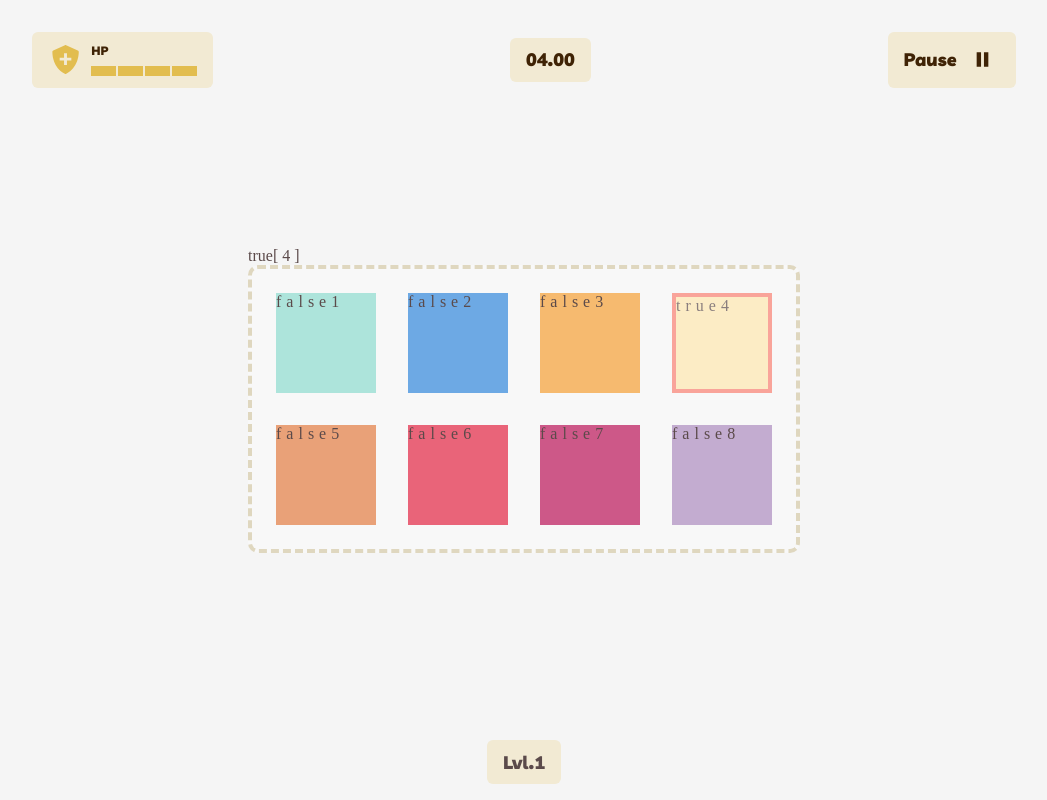
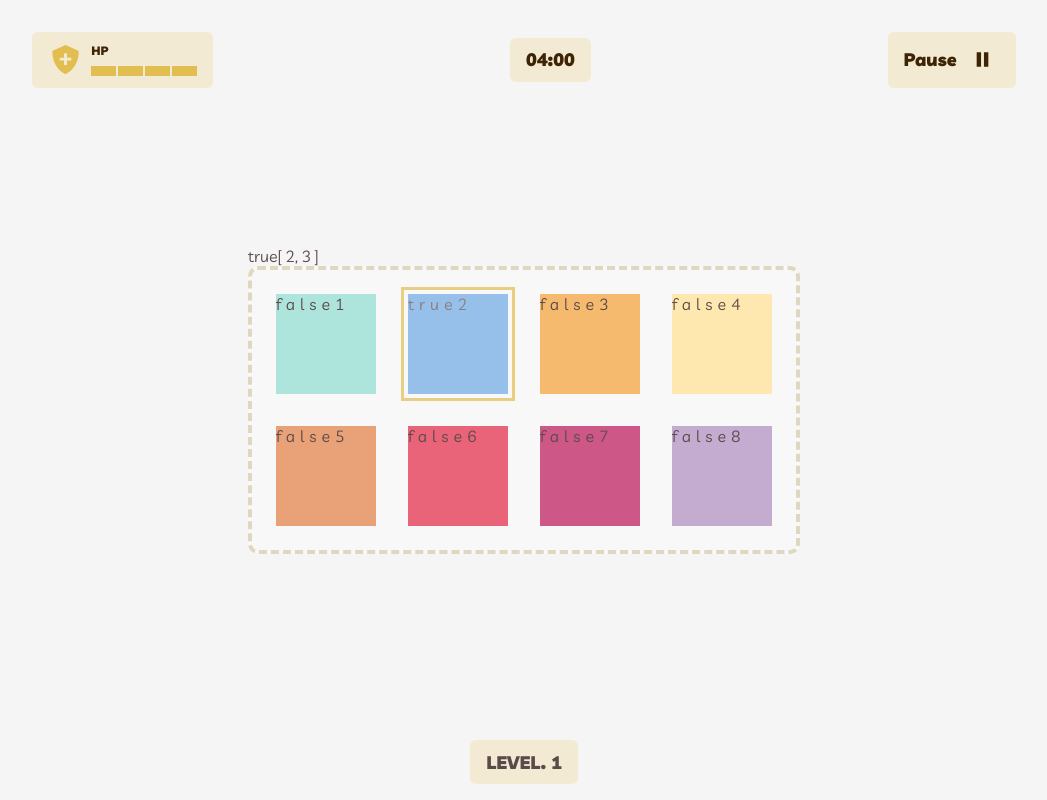
Before and after one commit to Afrianns/simon-project, a Vue app: page / in a window 1280 px wide. Both pictures are taken after a click on the item "START". Shown: the whole page, without its empty margins (116-1163 px from the left). Built offline with nearby package versions, Linux system fonts and the light colour scheme.

Commit message:
added game core

```diff
--- a/index.html
+++ b/index.html
@@ -2,7 +2,7 @@
 <html lang="en">
   <head>
     <meta charset="UTF-8" />
-    <link rel="icon" type="image/svg+xml" href="/vite.svg" />
+    <link rel="icon" type="image/svg+xml" href="/src/assets/icons/shield.svg" />
     <meta name="viewport" content="width=device-width, initial-scale=1.0" />
     <link rel="preconnect" href="https://fonts.googleapis.com" />
     <link rel="preconnect" href="https://fonts.gstatic.com" crossorigin />
--- a/src/components/Footer.vue
+++ b/src/components/Footer.vue
@@ -1,10 +1,12 @@
 <script setup>
+import { ref } from "vue";
+let level = ref(1);
 </script>
 <template>
   <Transition>
     <footer>
       <div class="level">
-        <h2>Lvl.1</h2>
+        <h2>LEVEL. {{ level }}</h2>
       </div>
     </footer>
   </Transition>
--- a/src/components/Game.vue
+++ b/src/components/Game.vue
@@ -1,5 +1,8 @@
 <script setup>
 import { ref, watch, onMounted, computed, reactive } from "vue";
+import Swal from "sweetalert2";
+
+let start = defineProps(["start"]);
 let items = reactive([
   { id: 1, color: "#ADE4DB", pattern: false },
   { id: 2, color: "#6DA9E4", pattern: false },
@@ -13,95 +16,125 @@ let items = reactive([
 
 let val = ref();
 let repeat = ref(2);
-let gap = ref(false);
 let patternID = ref([]);
-let res = ref(false);
-let start = defineProps(["start"]);
 let wrongStep = ref(false);
+let correctStep = ref(false);
+
+function randomPattern() {
+  for (let i = 0; i <= repeat.value - 1; i++) {
+    val.value = Math.ceil(Math.random() * items.length);
+    patternID.value.push(val.value);
+  }
+}
 
 function startGame() {
-  for (let i = 0; i <= repeat.value - 1; i++) {
+  console.log(patternID.value, patternID.value.length);
+  for (let i = 0; i <= patternID.value.length - 1; i++) {
     repeatTask(i);
   }
 }
 
-// const Toast = Swal.mixin({
-//   toast: true,
-//   position: 'top-end',
-//   showConfirmButton: false,
-//   timer: 3000,
-//   timerProgressBar: true,
-//   didOpen: (toast) => {
-//     toast.addEventListener('mouseenter', Swal.stopTimer)
-//     toast.addEventListener('mouseleave', Swal.resumeTimer)
-//   }
-// })
-
-// Toast.fire({
-//   icon: 'success',
-//   title: 'Signed in successfully'
-// })
-
 function repeatTask(i) {
   setTimeout(() => {
-    val.value = Math.ceil(Math.random() * items.length);
+    drawPattern(i);
+  }, 2000 * i);
+}
+
+function drawPattern(i) {
   for (const item of items) {
     item["pattern"] = false;
   }
   setTimeout(() => {
-      drawPatter(val.value);
-    }, 100);
-  }, 1200 * i);
-}
-
-function drawPatter(patternId) {
     for (const item of items) {
-    if (patternId == item["id"]) {
+      if (patternID.value[i] == item["id"]) {
         item["pattern"] = true;
+        return;
       } else {
         item["pattern"] = false;
       }
     }
-  patternID.value.push(val.value);
+  }, 100);
 }
 
 let sorted = 0;
 
 function boxClick(id) {
-  patternID.value.forEach((a, b) => {
-    if (b == sorted) {
-      console.log(a == id, id, a);
-      if (a == id) {
+  for (const i in patternID.value) {
+    console.log(patternID.value[i], i, sorted);
+    if (i == sorted) {
+      console.log(patternID[i] == id);
+      if (patternID.value[i] == id) {
         sorted++;
+        correctStep.value = true;
+        delayAnim(correctStep);
+        console.log("break?", sorted, patternID.value.length);
+        if (sorted == patternID.value.length) {
+          sorted = 0;
+          randomPattern();
+          callStart();
+        }
       } else {
         wrongStep.value = true;
-        setTimeout(() => {
-          wrongStep.value = false;
-        }, 1000);
-        console.log("wrong step");
+        delayAnim(wrongStep);
+        wrongStepAlert();
+      }
+      break;
     }
   }
+}
+
+let delayAnim = (param) => {
+  setTimeout(() => {
+    param.value = false;
+  }, 1000);
+};
+
+function wrongStepAlert() {
+  const Toast = Swal.mixin({
+    toast: true,
+    position: "bottom-end",
+    showConfirmButton: false,
+    timer: 3000,
+    timerProgressBar: true,
+  });
+
+  Toast.fire({
+    icon: "error",
+    title: "You Got Wrong Step. <br> Try Again!",
   });
 }
 
 if (start.start) {
+  randomPattern();
+  callStart();
+}
+
+function callStart() {
   setTimeout(() => {
     startGame();
   }, 2000);
 }
-
-console.log(start.start);
 </script>
 
 <template>
   {{ start.start }}{{ patternID }}
-  <div class="wrapper-menu" :class="{ red: wrongStep }">
+  <div
+    class="wrapper-menu"
+    :class="{
+      'wrong-step': wrongStep,
+      trans: startGame,
+      'correct-step': correctStep,
+    }"
+  >
     <TransitionGroup name="boxs">
       <div class="wrapper">
         <span
           v-for="item in items"
           :key="item.id"
-          :class="{ box: start.start, clicked: item['pattern'] }"
+          :class="{
+            box: start.start,
+            clicked: item['pattern'],
+          }"
           :style="{ background: item.color }"
           @click="boxClick(item.id)"
           >{{ item["pattern"] }}{{ item.id }}</span
@@ -112,14 +145,25 @@ console.log(start.start);
 </template>
 
 <style scoped>
-body {
-  background: red;
-}
-.red {
-  animation: wrongAnim 1s ease-in-out;
+.trans {
+  transition: sizeAnim 2s ease;
 }
 
-@keyframes wrongAnim {
+@keyframes sizeAnim {
+  0% {
+    height: inherit;
+  }
+  100% {
+    height: 100rem;
+  }
+}
+
+/* background color when wrong step */
+.wrong-step {
+  animation: wrong-step 1s ease-in-out;
+}
+
+@keyframes wrong-step {
   0% {
     background-color: inherit;
     border-color: var(--golden-light);
@@ -131,6 +175,29 @@ body {
   60% {
     background-color: #fff0f0;
     border-color: #ff3407;
+  }
+  100% {
+    border-color: var(--golden-light);
+    background-color: inherit;
+  }
+}
+/* background color when correct step */
+.correct-step {
+  animation: correct-step 1s ease-in-out;
+}
+
+@keyframes correct-step {
+  0% {
+    background-color: inherit;
+    border-color: var(--golden-light);
+  }
+  40% {
+    background-color: #f8fff0;
+    border-color: #07ff1c;
+  }
+  60% {
+    background-color: #f8fff0;
+    border-color: #07ff1c;
   }
   100% {
     border-color: var(--golden-light);
@@ -157,7 +224,7 @@ body {
 }
 
 .box:hover {
-  border: 4px solid orange;
+  box-shadow: 0 0 0 4px var(--primary-light), 0 0 0 8px var(--golden-light);
 }
 
 .clicked {
@@ -167,18 +234,22 @@ body {
 @keyframes clicked {
   0% {
     opacity: 1;
-    border: 0 solid salmon;
+    box-shadow: 0;
+    /* border: 0 solid salmon; */
   }
   20% {
     opacity: 0.7;
-    border: 4px solid salmon;
+    box-shadow: 0 0 0 4px var(--primary-light), 0 0 0 7px var(--golden);
+    /* border: 4px solid salmon; */
   }
   80% {
-    border: 4px solid salmon;
+    box-shadow: 0 0 0 4px var(--primary-light), 0 0 0 7px var(--golden);
+    /* border: 4px solid salmon; */
     opacity: 0.7;
   }
   100% {
-    border: 0 solid salmon;
+    box-shadow: 0;
+    /* border: 0 solid salmon; */
     opacity: 1;
   }
 }
--- a/src/components/Navbar.vue
+++ b/src/components/Navbar.vue
@@ -4,7 +4,7 @@
   <Transition mode="out-in">
     <div class="nav">
       <div class="healthbar">
-        <img src="../assets/icons/shield.svg" alt="" width="35" />
+        <img src="../assets/icons/shield.svg" alt="shield icon" width="35" />
         <div class="hp">
           <h2>HP</h2>
           <div class="bar">
@@ -16,11 +16,11 @@
         </div>
       </div>
       <div class="timer">
-        <h2>04.00</h2>
+        <h2>04:00</h2>
       </div>
       <div class="pause">
         <h2>Pause</h2>
-        <img src="../assets/icons/pause.svg" width="35" alt="" />
+        <img src="../assets/icons/pause.svg" width="35" alt="pause icon" />
       </div>
     </div>
   </Transition>
@@ -31,7 +31,6 @@
 .nav {
   position: absolute;
   top: 0;
-  /* font-family: var(--sans-font); */
   width: 100%;
   margin: 1rem 0;
   display: flex;
@@ -39,7 +38,7 @@
   align-items: center;
   color: var(--golden-dark-black);
 }
-/*  */
+
 .healthbar,
 .pause {
   display: flex;
--- a/src/style.css
+++ b/src/style.css
@@ -24,6 +24,7 @@
   margin: 0;
   padding: 0;
   box-sizing: border-box;
+  font-family: var(--sans-font);
 }
 
 #app{
@@ -37,7 +38,6 @@
 }
 
 .wrapper-menu {
-  transition: height .5s ease;
   background: var(--primary-light);
   border-radius: 10px;
   height: fit-content;
@@ -51,7 +51,7 @@
 
 .nav > *, .level {
   font-family: var(--sans-font);
-  font-weight: 900;
+  font-weight: 400;
   font-size: 0.75rem;
   padding: 0.65rem 1rem;
   border-radius: 6px;
```
Lines whose indentation alone changed are shown as unchanged.
